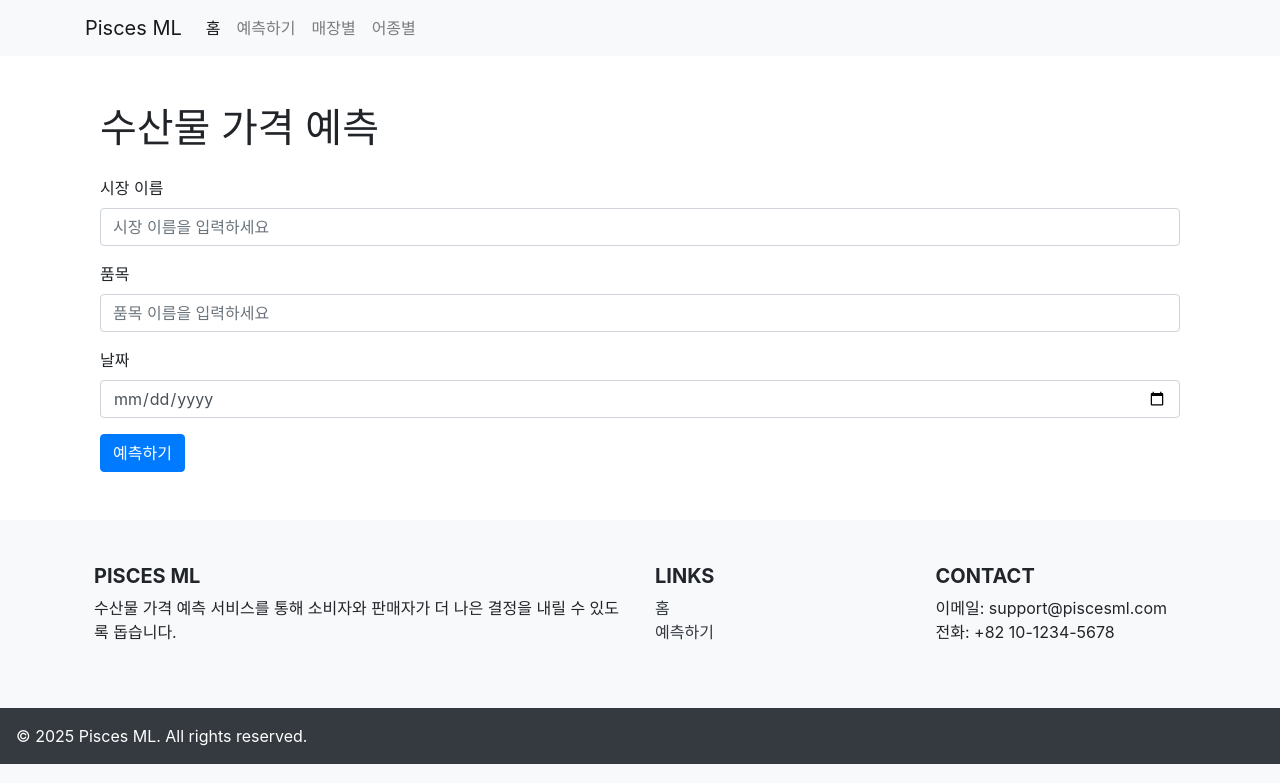
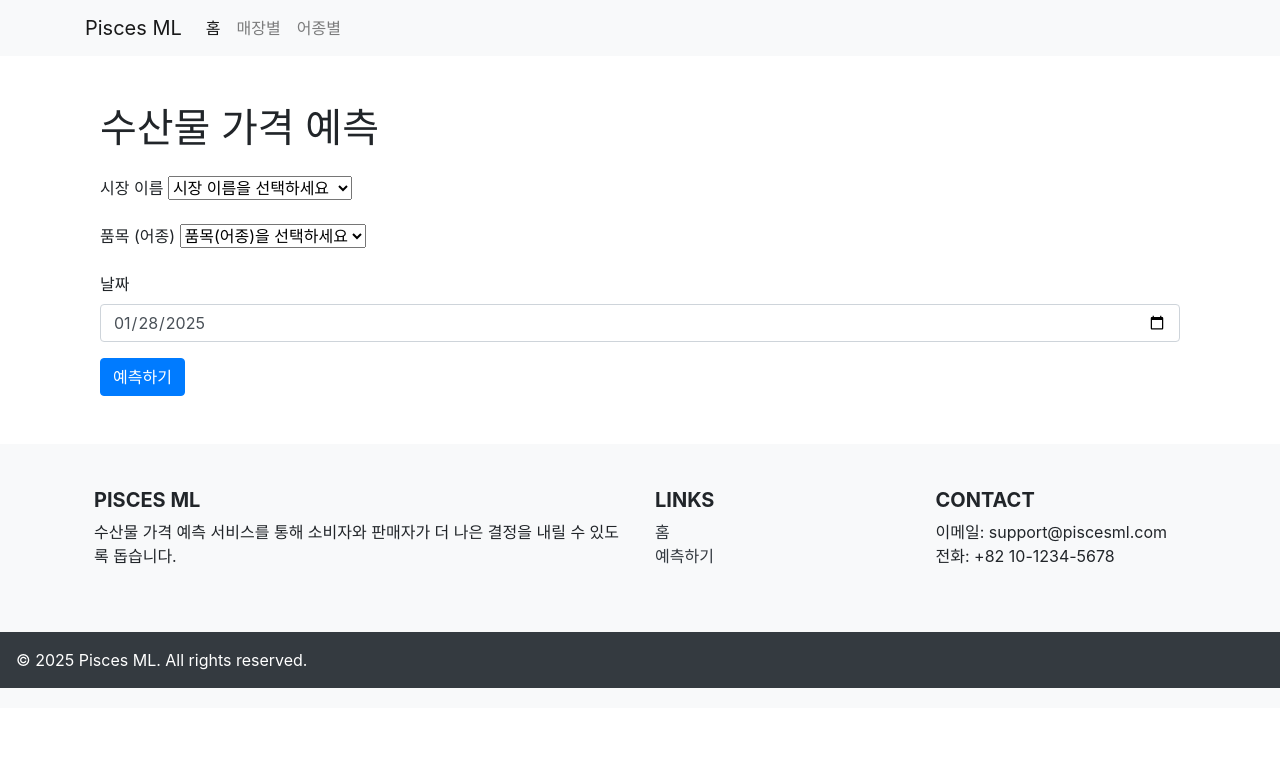
Before and after one commit to vhf1030/pisces, a Django app: page / in a window 1280 px wide. Shown: the top 783 px of the page. Run offline with Django 5.2, Linux system fonts and the light colour scheme; some libraries are stand-ins or nearby versions.

Commit message:
Add select option

```diff
--- a/templates/header.html
+++ b/templates/header.html
@@ -10,9 +10,9 @@
                     <li class="nav-item">
                         <a class="nav-link {% if request.path == '/' %}active{% endif %}" href="/">홈</a>
                     </li>
-                    <li class="nav-item">
+                    <!-- <li class="nav-item">
                         <a class="nav-link {% if request.path == '/predict/' %}active{% endif %}" href="/predict/">예측하기</a>
-                    </li>
+                    </li> -->
                     <li class="nav-item">
                         <a class="nav-link {% if request.path == '/predict_seafood/' %}active{% endif %}" href="/predict/seafood/">매장별</a>
                     </li>
--- a/templates/pisces_ml/predict.html
+++ b/templates/pisces_ml/predict.html
@@ -7,11 +7,32 @@
         {% csrf_token %}
         <div class="mb-3">
             <label for="market" class="form-label">시장 이름</label>
-            <input type="text" class="form-control" id="market" name="market" placeholder="시장 이름을 입력하세요" required>
+            <select class="form-select" id="market" name="market" required>
+                <option value="" disabled selected>시장 이름을 선택하세요</option>
+                <option value="가락시장">가락시장</option>
+                <option value="강서농수산물시장">강서농수산물시장</option>
+                <option value="구리농수산물시장">구리농수산물시장</option>
+                <option value="노량진">노량진</option>
+                <option value="마포농수산물시장">마포농수산물시장</option>
+                <option value="부산민락어민활어직판장">부산민락어민활어직판장</option>
+                <option value="소래포구종합어시장">소래포구종합어시장</option>
+                <option value="수원농수산물시장">수원농수산물시장</option>
+                <option value="안양평촌농수산물시장">안양평촌농수산물시장</option>
+                <option value="인천종합연안부두어시장">인천종합연안부두어시장</option>
+            </select>
         </div>
         <div class="mb-3">
-            <label for="item" class="form-label">품목</label>
-            <input type="text" class="form-control" id="item" name="item" placeholder="품목 이름을 입력하세요" required>
+            <label for="item" class="form-label">품목 (어종)</label>
+            <select class="form-select" id="item" name="item" required>
+                <option value="" disabled selected>품목(어종)을 선택하세요</option>
+                <option value="농어">농어</option>
+                <option value="광어">광어</option>
+                <option value="대게">대게</option>
+                <option value="연어">연어</option>
+                <option value="우럭">우럭</option>
+                <option value="참돔">참돔</option>
+                <option value="방어">방어</option>
+            </select>
         </div>
         <div class="mb-3">
             <label for="date" class="form-label">날짜</label>
@@ -23,6 +44,16 @@
 </div>
 
 <script>
+    // 오늘 날짜를 가져와서 'YYYY-MM-DD' 형식으로 설정
+    const today = new Date();
+    const yyyy = today.getFullYear();
+    const mm = String(today.getMonth() + 1).padStart(2, '0'); // 월은 0부터 시작하므로 +1
+    const dd = String(today.getDate()).padStart(2, '0');
+    const formattedDate = `${yyyy}-${mm}-${dd}`;
+
+    // 입력 필드에 오늘 날짜를 디폴트로 설정
+    document.getElementById('date').value = formattedDate;
+
     document.getElementById('predictionForm').addEventListener('submit', function(e) {
         e.preventDefault();
         const formData = new FormData(this);
```
Also changed, not shown: templates/pisces_ml/market_input.html (+25 -6 lines), templates/pisces_ml/seafood_input.html (+22 -6 lines), Readme.md.
